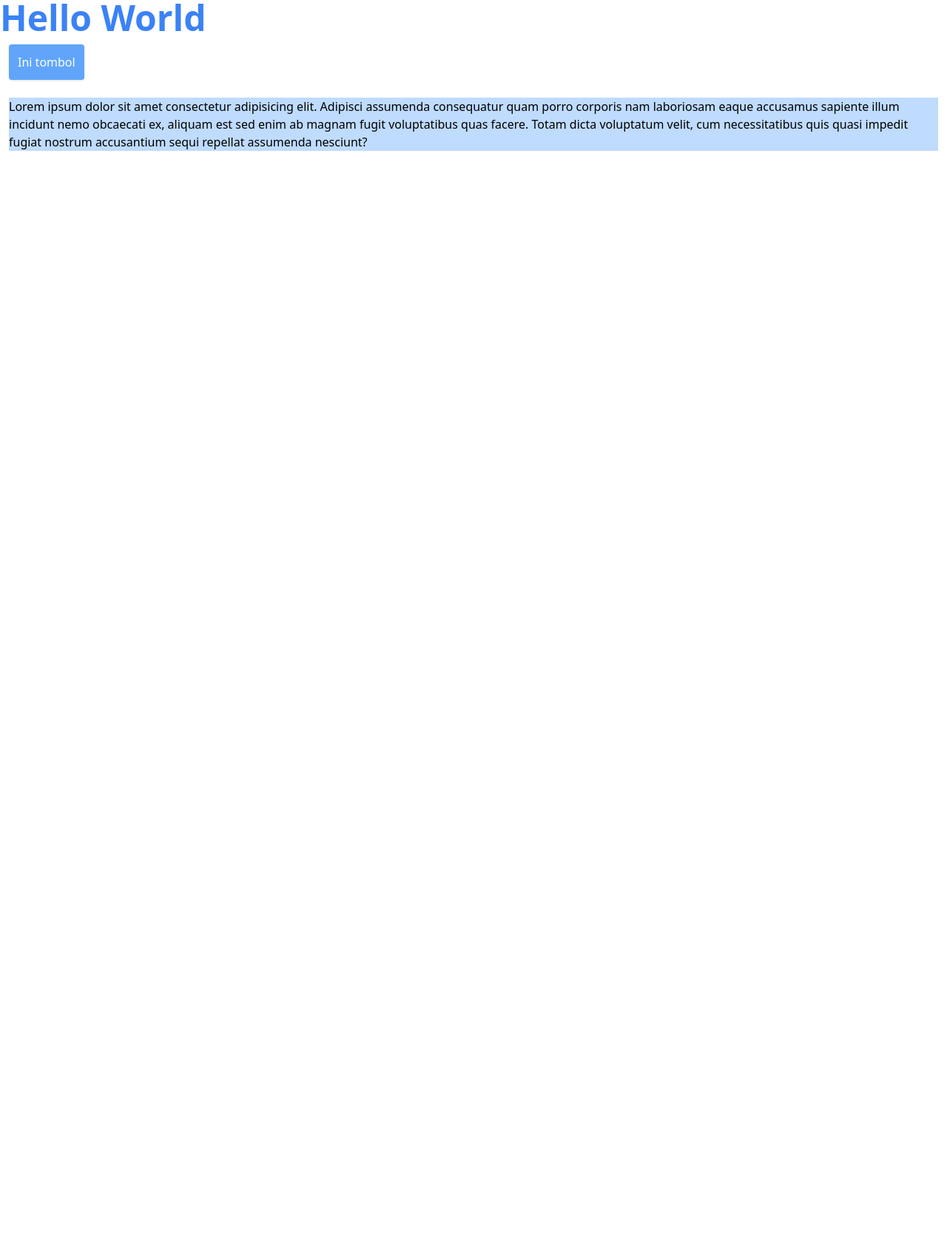
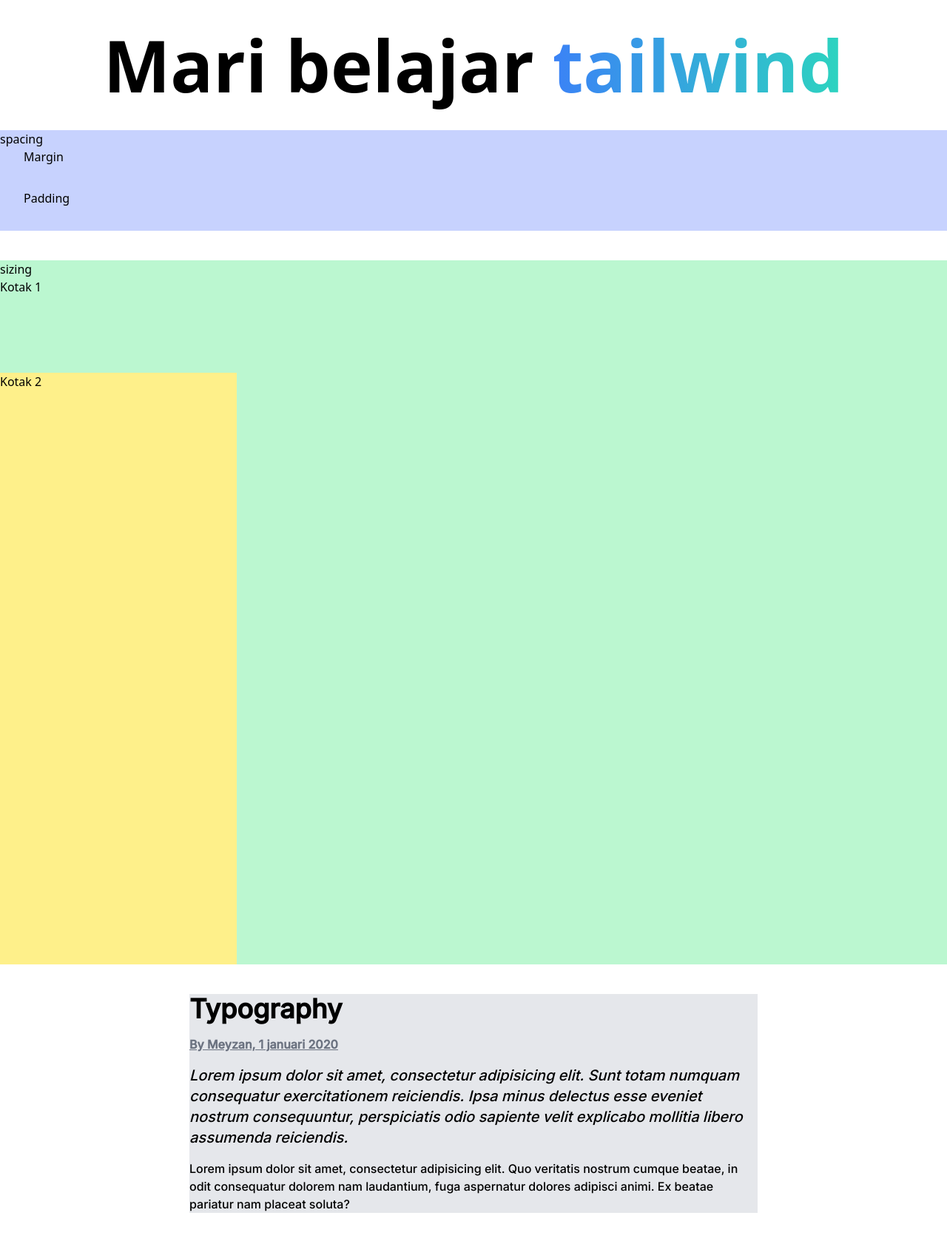
Before and after one commit to Meyzan16/Taiwindcss, a website: page public/index.html in a window 1280 px wide. Shown: the whole page at 74% size. Before the commit the page ends 800 px from the top, so only its background shows below. Drawn offline with Linux system fonts and the light colour scheme.

Commit message:
utility tahap 1

```diff
--- a/public/index.html
+++ b/public/index.html
@@ -4,18 +4,55 @@
     <meta charset="UTF-8">
     <meta http-equiv="X-UA-Compatible" content="IE=edge">
     <meta name="viewport" content="width=device-width, initial-scale=1.0">
-    <title>Coba tailwind</title>
+    <link rel="preconnect" href="https://fonts.googleapis.com">
+<link rel="preconnect" href="https://fonts.gstatic.com" crossorigin>
+<link href="https://fonts.googleapis.com/css2?family=Inter:wght@500&display=swap" rel="stylesheet">
+    <title>Belajar Tailwind</title>
     <link rel="stylesheet" href="css/style.css">
+
+
 </head>
 <body>
         <!-- ukuran cetak tebal -->
-        <h1 class="text-5xl font-bold text-blue-500"> Hello World</h1>
-        <a class="bg-blue-400 p-3 text-white
-        inline-block m-3 rounded shadow
-        hover:bg-blue-900" href="">Ini tombol</a>
-        <p class="m-3 bg-blue-200 ">Lorem ipsum dolor sit amet consectetur
-             adipisicing elit. Adipisci assumenda consequatur quam porro corporis nam laboriosam eaque accusamus sapiente illum incidunt nemo obcaecati ex, aliquam est sed enim ab magnam fugit voluptatibus quas facere. Totam dicta voluptatum velit, cum necessitatibus quis quasi impedit fugiat nostrum accusantium sequi repellat assumenda nesciunt?
+        <h1 class="text-8xl font-bold text-center my-10">
+        Mari belajar
+           <span class="bg-gradient-to-r from-blue-500 to-teal-400  bg-clip-text text-transparent ">
+             tailwind
+           </span> </h1>
 
-        </p>
+        <section class="mb-10 bg-indigo-200">
+            <h2>spacing</h2>
+            <!-- y = vertikal
+                x = horixontal
+                tambahkan -ml manjadi lebih sedikit ke kiri
+                 -->
+            <div class="mx-8">Margin</div>
+            <div class="p-8">Padding</div>
+        </section>
+
+        <!-- padding -->
+        <!-- width jika setengah maka akan menyesuaikan -->
+        <section class="mb-10 bg-green-200">
+            <h2>sizing</h2>
+            <div class="w-32 h-32">Kotak 1</div>
+            <!-- max lebar -->
+            <div class="max-w-xs min-h-screen bg-yellow-200">Kotak 2</div>
+        </section>
+
+
+        <section class="bg-gray-200 mb-96 font-inter max-w-3xl mx-auto">
+            <h2 class="mb-4 text-4xl font-bold">Typography</h2>
+            <div class="mb-4 underline font-semibold text-gray-500">
+                By <a href="" class="hover:text-blue-700 underline">
+                    Meyzan, 1 januari 2020
+                </a>
+            </div>
+            <blockquote class="mb-4 italic font-thin text-xl">Lorem ipsum dolor sit amet, consectetur adipisicing elit. Sunt totam numquam consequatur exercitationem reiciendis. Ipsa minus delectus esse eveniet nostrum consequuntur, perspiciatis odio
+                sapiente velit explicabo mollitia libero assumenda
+                reiciendis.</blockquote>
+            <p class="mb-4">Lorem ipsum dolor sit amet, consectetur adipisicing elit. Quo veritatis nostrum cumque beatae, in odit consequatur dolorem nam laudantium, fuga aspernatur dolores
+                    adipisci animi. Ex beatae
+                    pariatur nam placeat soluta?</p>
+        </section>
 </body>
 </html>
--- a/tailwind.config.js
+++ b/tailwind.config.js
@@ -2,7 +2,11 @@
 module.exports = {
   content: ['./public/**/*.{html,js}'],
   theme: {
-    extend: {},
+    extend: {
+      fontFamily: {
+        inter:['Inter']
+      },
+    },
   },
   plugins: [],
 }
```
Also changed, not shown: public/css/style.css.
